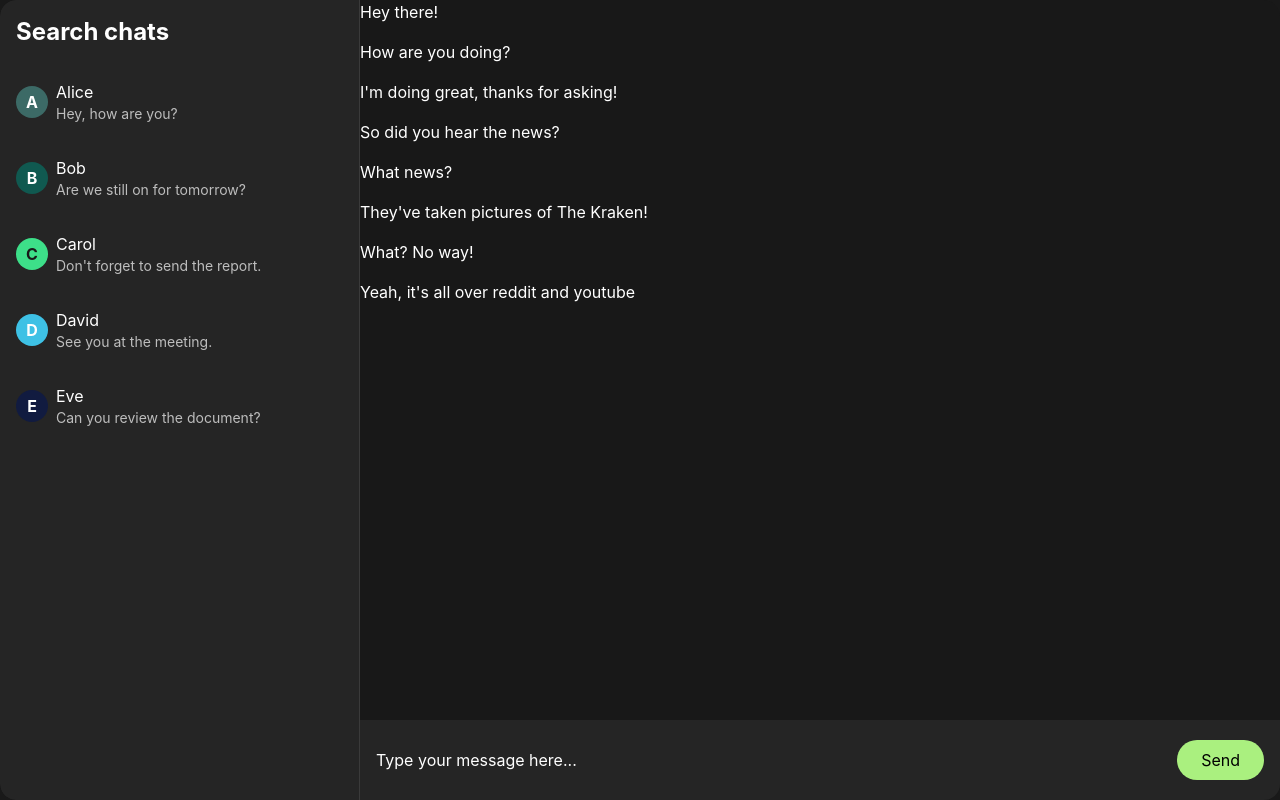
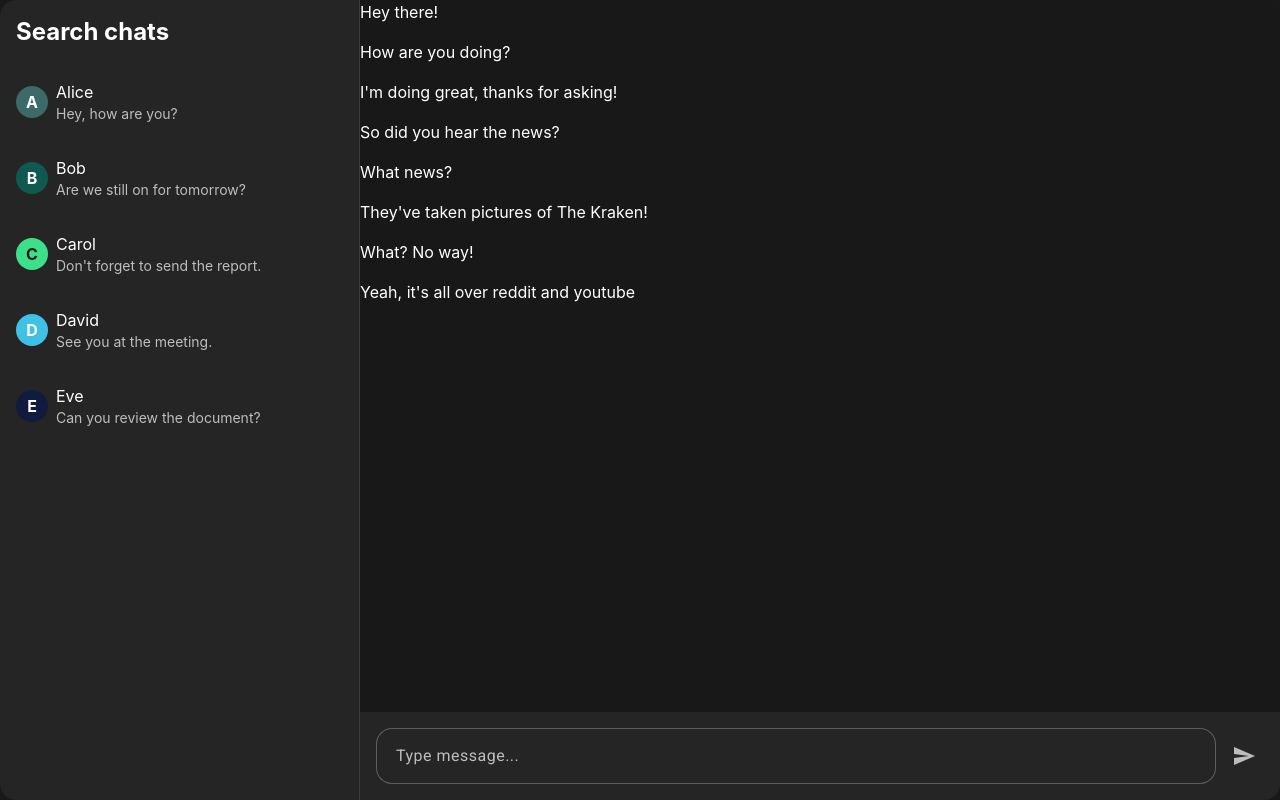
Before and after one commit to mikkvorning/gexchat-angular, an Angular app: page / in a window 1280 px wide. Built offline with nearby package versions, Linux system fonts and the light colour scheme.

Commit message:
- Chat input styled

```diff
--- a/src/app/features/chat/chat-main/chat-input/chat-input.html
+++ b/src/app/features/chat/chat-main/chat-input/chat-input.html
@@ -1,5 +1,32 @@
-<div class="h-20 px-4 flex items-center justify-between">
-  <span>Type your message here...</span>
+<div class="p-4">
+  <div class="flex items-center justify-between gap-2">
+    <mat-form-field
+      appearance="outline"
+      subscriptSizing="dynamic"
+      class="w-full"
+    >
+      <input
+        matInput
+        type="text"
+        placeholder="Type message..."
+        [(ngModel)]="messageValue"
+      />
+      @if (messageValue) {
+      <!-- Clear button -->
+      <button
+        matSuffix
+        matIconButton
+        aria-label="Clear"
+        (click)="messageValue=''"
+      >
+        <mat-icon>close</mat-icon>
+      </button>
+      }
+    </mat-form-field>
 
-  <button matButton="filled" (click)="sendMessage()">Send</button>
+    <!-- Send button -->
+    <button matIconButton aria-label="Send" (click)="sendMessage()">
+      <mat-icon>send</mat-icon>
+    </button>
+  </div>
 </div>
--- a/src/app/features/chat/chat-main/chat-input/chat-input.scss
+++ b/src/app/features/chat/chat-main/chat-input/chat-input.scss
@@ -1,5 +1,3 @@
 :host {
   background-color: var(--mat-sys-surface-variant);
-  color: var(--mat-sys-on-surface);
-  display: block;
 }
--- a/src/app/features/chat/chat-main/chat-input/chat-input.ts
+++ b/src/app/features/chat/chat-main/chat-input/chat-input.ts
@@ -1,15 +1,28 @@
 import { Component } from '@angular/core';
+import { FormsModule } from '@angular/forms';
+import { MatIconButton } from '@angular/material/button';
+import { MatFormField, MatSuffix } from '@angular/material/form-field';
+import { MatIcon } from '@angular/material/icon';
+import { MatInput } from '@angular/material/input';
 import { SnackbarService } from '@core/services/snackbar.service';
-import { MatButton } from '@angular/material/button';
 
 @Component({
   selector: 'app-chat-input',
-  imports: [MatButton],
+  imports: [
+    FormsModule,
+    MatIconButton,
+    MatIconButton,
+    MatFormField,
+    MatSuffix,
+    MatInput,
+    MatIcon,
+  ],
   templateUrl: './chat-input.html',
   styleUrl: './chat-input.scss',
 })
 export class ChatInput {
   constructor(private readonly snackbar: SnackbarService) {}
+  messageValue = '';
 
   sendMessage() {
     this.snackbar.show('Message sent', 'info');
--- a/src/app/features/chat/sidebar/sidebar.scss
+++ b/src/app/features/chat/sidebar/sidebar.scss
@@ -1,4 +1,8 @@
 @reference "../../../../tailwind.css";
+
+:host {
+  background-color: var(--mat-sys-surface-variant);
+}
 
 .sidebar-item {
   @apply py-4 cursor-pointer hover:bg-sys-outline-variant flex flex-row gap-2 items-center;
--- a/src/styles.scss
+++ b/src/styles.scss
@@ -12,6 +12,7 @@ $cyanide-theme: mat.define-theme(
       theme-type: dark,
       primary: mat.$green-palette,
       tertiary: mat.$blue-palette,
+      use-system-variables: true,
     ),
     density: (
       scale: 0,
@@ -22,10 +23,10 @@ $cyanide-theme: mat.define-theme(
 // Apply the cyanide theme to root
 html {
   height: 100%;
-  // Structural styles only — color tokens intentionally excluded.
-  // All color theming is driven by --mat-sys-* CSS variables in apply-cyanide-theme.
-  // State-layer opacity tokens are manually set in apply-cyanide-overrides.
-  @include mat.all-component-bases($cyanide-theme);
+  // Emits both structural styles and all component-level color tokens (--mat-form-field-*,
+  // --mat-icon-button-*, etc.), wired to --mat-sys-* variables from the palette.
+  // apply-cyanide-theme then overrides specific --mat-sys-* values with cyanide brand colors.
+  @include mat.all-component-themes($cyanide-theme);
   @include cyanide.apply-cyanide-theme;
 }
 
```
